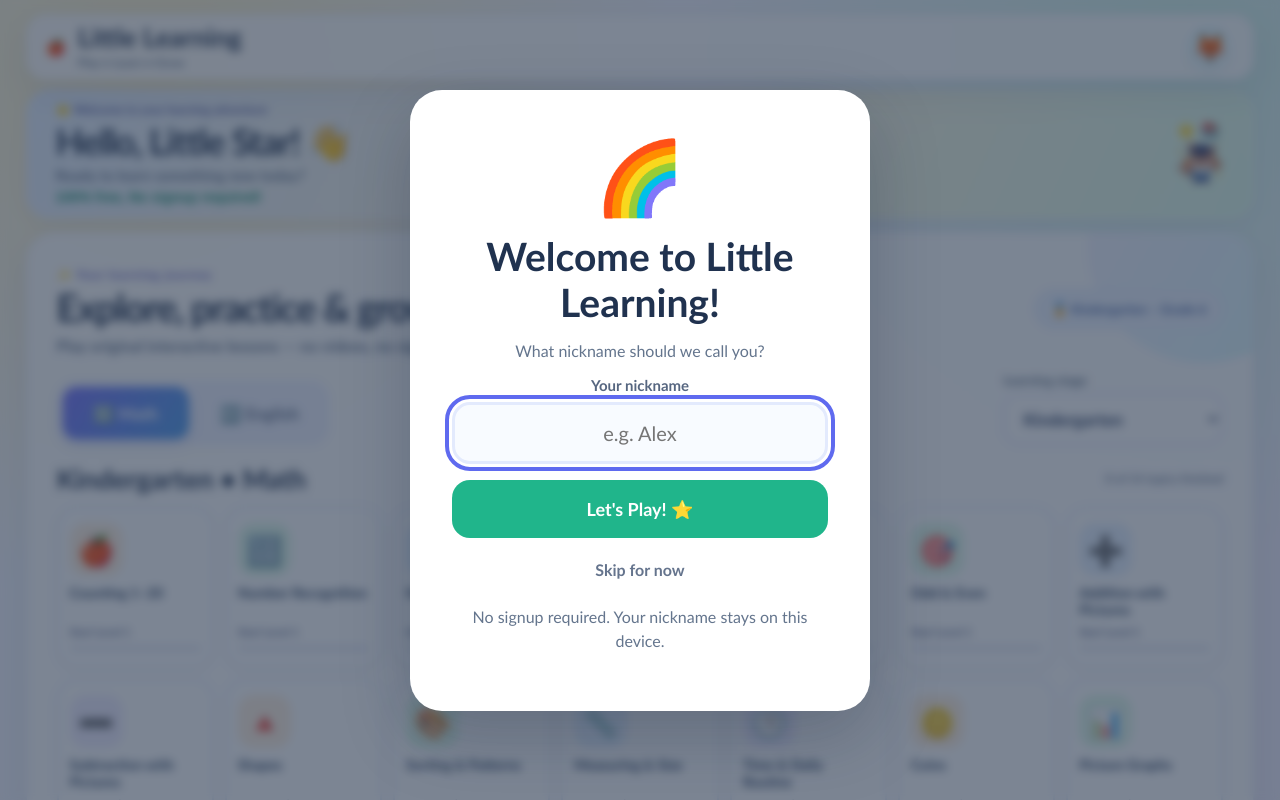
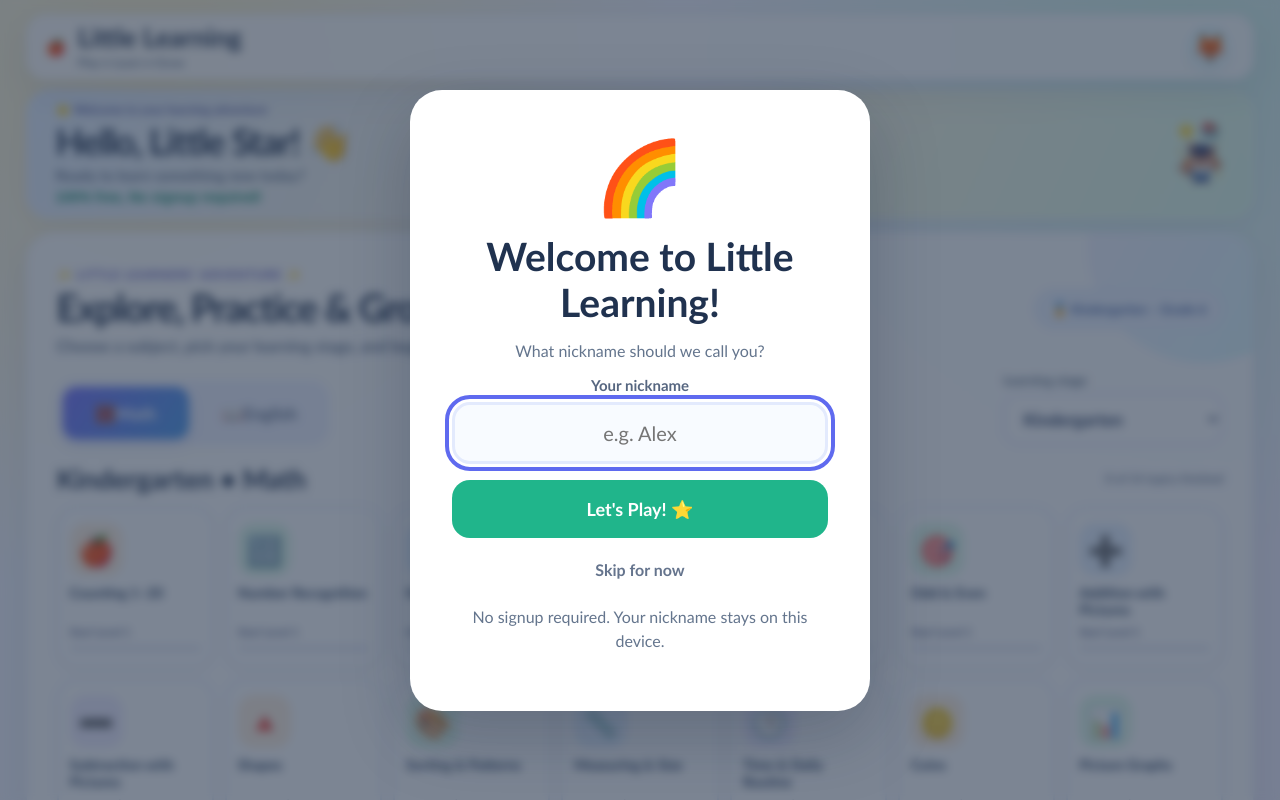
Before and after one commit to vishaalzala/littlelearning, a plain HTML site: page index.html in a window 1280 px wide. Shown: the top 800 px of the page. Drawn offline with Linux system fonts and the light colour scheme.

Commit message:
feat: colourful learning adventure heading and big subject selectors

```diff
--- a/index.html
+++ b/index.html
@@ -70,14 +70,15 @@
 
       <section id="llStudio" class="llStudio" aria-label="Learning adventures">
         <div class="llStudioHeader">
-          <div><span class="llEyebrow">✨ Your learning journey</span><h2>Explore, practice & grow</h2>
-            <p>Play original interactive lessons — no videos, no signup.</p></div>
+          <div class="llStudioHeading"><span class="llEyebrow">✨ LITTLE LEARNERS’ ADVENTURE ✨</span>
+            <h2>Explore, Practice &amp; Grow!</h2>
+            <p>Choose a subject, pick your learning stage, and begin your quest.</p></div>
           <div class="llStudioBadge">🏅 Kindergarten – Grade 6</div>
         </div>
         <div class="llCurriculumTools">
           <div class="llSubjects" role="group" aria-label="Choose subject">
-            <button type="button" data-ll-subject="math" class="isSelected" aria-pressed="true">🔢 Math</button>
-            <button type="button" data-ll-subject="english" aria-pressed="false">🔤 English</button>
+            <button type="button" data-ll-subject="math" class="isSelected" aria-pressed="true"><span aria-hidden="true">🧮</span><strong>Math</strong></button>
+            <button type="button" data-ll-subject="english" aria-pressed="false"><span aria-hidden="true">📖</span><strong>English</strong></button>
           </div>
           <label class="llGradeLabel" for="llGradeSelect">Learning stage
             <select id="llGradeSelect" aria-label="Choose school grade">
```
